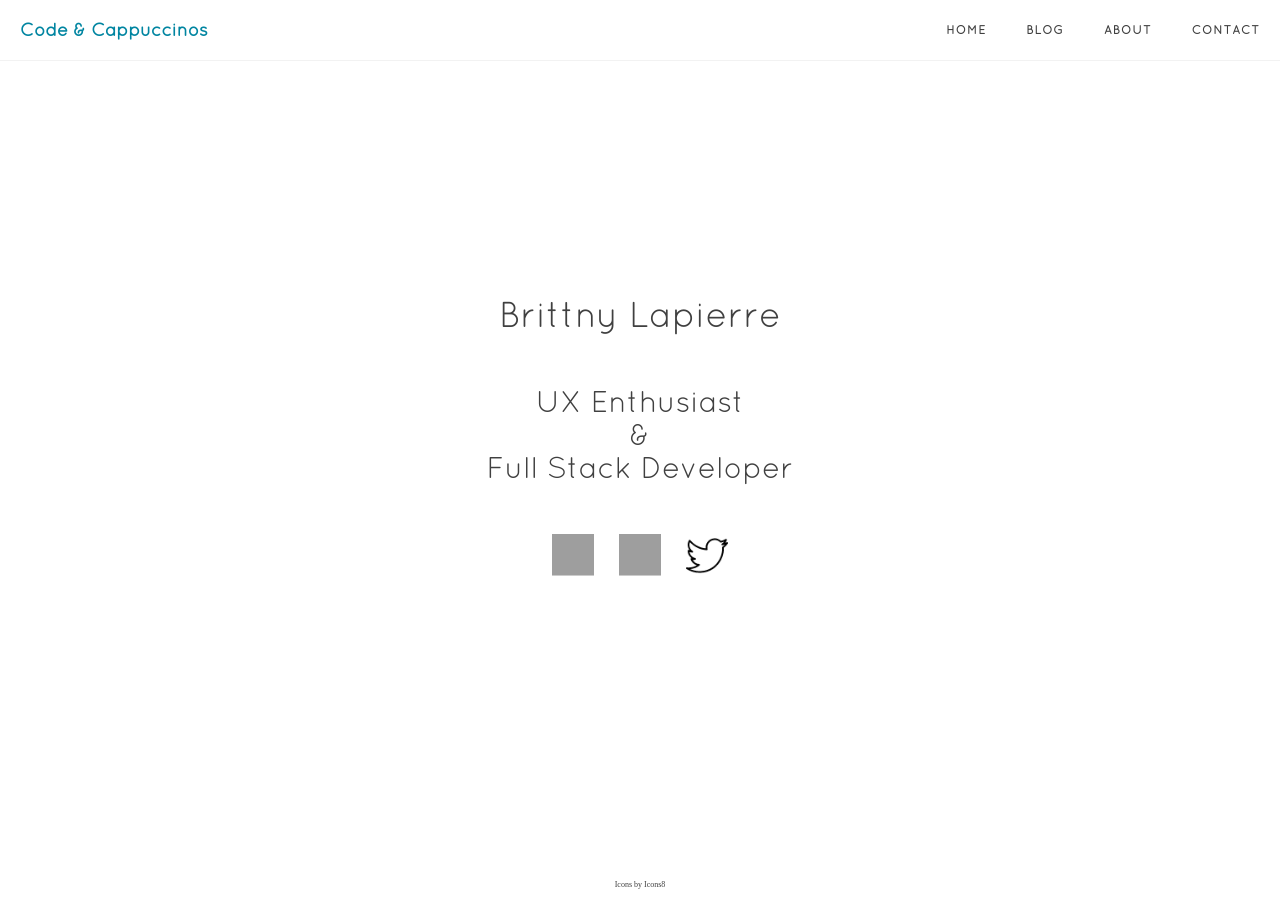
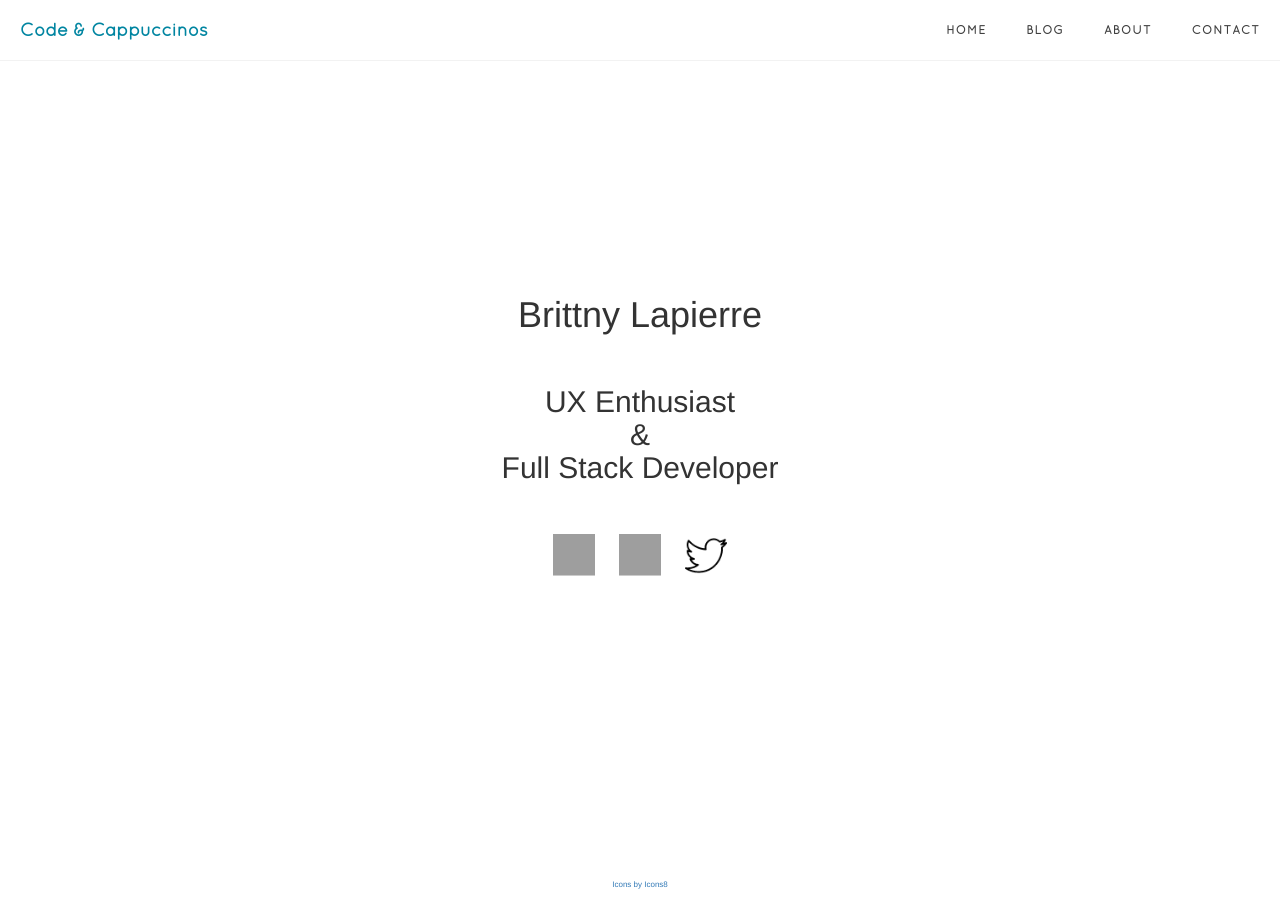
Before and after one commit to brittnylapierre/l3rittny.github.io-old, a Jekyll site: the page built from index.html, in a window 1280 px wide. Built offline with Jekyll 4.4.1, drawn with Linux system fonts in a browser that asks for light colours; nearby versions of some CDN libraries; the list of posts is cut into pages by our own code; grey boxes are pictures that could not be loaded.

Commit message:
Update head.html

```diff
--- a/_includes/head.html
+++ b/_includes/head.html
@@ -4,10 +4,10 @@
         <meta charset="utf-8">
         <title>{{ page.title }}</title>
 	    	<!-- Latest compiled and minified CSS -->
-                <link rel="stylesheet" href="https://maxcdn.bootstrapcdn.com/bootstrap/3.3.7/css/bootstrap.min.css" integrity="sha384-BVYiiSIFeK1dGmJRAkycuHAHRg32OmUcww7on3RYdg4Va+PmSTsz/K68vbdEjh4u" crossorigin="anonymous">
-		<link rel="stylesheet" type="text/css" href="/css/style.css"></link>
+                <link rel="stylesheet" type="text/css" href="/css/style.css"></link>
 	        <!-- Custom CSS -->
                 <link rel="stylesheet" href="/css/clean-blog.css">
+		<link rel="stylesheet" href="https://maxcdn.bootstrapcdn.com/bootstrap/3.3.7/css/bootstrap.min.css" integrity="sha384-BVYiiSIFeK1dGmJRAkycuHAHRg32OmUcww7on3RYdg4Va+PmSTsz/K68vbdEjh4u" crossorigin="anonymous">
 		<script   src="https://code.jquery.com/jquery-3.1.1.min.js"   integrity="sha256-hVVnYaiADRTO2PzUGmuLJr8BLUSjGIZsDYGmIJLv2b8="   crossorigin="anonymous"></script>
 		<script src="http://code.jquery.com/ui/1.12.0/jquery-ui.min.js" integrity="sha256-eGE6blurk5sHj+rmkfsGYeKyZx3M4bG+ZlFyA7Kns7E="   crossorigin="anonymous"></script>
 		<script src="/js/script.js"></script>
```
